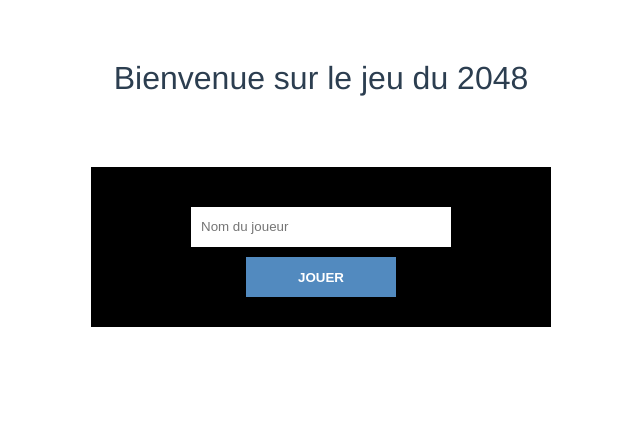
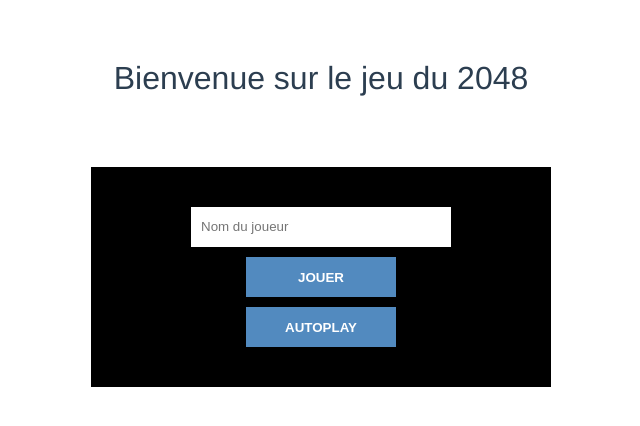
Before and after one commit to louzito/2048-vuejs, a Vue app: page /#/ in a window 1280 px wide. Shown: the top 426 px of the page, without its empty margins (319-959 px from the left). Built offline with nearby package versions, Linux system fonts and the light colour scheme.

Commit message:
debut ia

```diff
--- /dev/null
+++ b/src/components/autoplay/Autoplay.vue
@@ -0,0 +1,27 @@
+<template >
+</template>
+
+<script>
+import store from '@/utils/store.js'
+
+export default {
+  name: "Autoplay",
+  props: ['board'],
+  created () {
+    setTimeout(function () {
+        this.board.move('down')
+        this.board.move('left')
+        if (this.board.hasMoved) {
+            this.board.move('right')
+        }
+        if (this.board.hasMoved) {
+            this.board.move('up')
+        }
+    },2000);
+  },
+  data() {
+    return {
+    }
+  }
+}
+</script>
--- a/src/components/home/Home.vue
+++ b/src/components/home/Home.vue
@@ -7,7 +7,7 @@
           Player : {{ nickname }}<br>
           Votre score : {{ board.points }}<br>
         </div>
-        <span @click="refreshBoard"  class="refresh-btn">Rejouer</span>
+        <span @click="refreshBoard"  class="refresh-btn" id="refreshBtn">Rejouer</span>
 
       </div>
       <div v-if="board.over" class="game-over-form">
@@ -21,6 +21,7 @@
           </div>
         </div>
       </div>
+      <autoplay v-if="autoplay" :board="board"></autoplay>
     </div>
   </div>
 </template>
@@ -30,16 +31,20 @@
 import board from '@/utils/board.js'
 import store from '@/utils/store.js'
 import Init from '@/components/init/Init'
+import Autoplay from '@/components/autoplay/Autoplay'
 
 export default {
   name: 'Home',
-  components: { Init },
+  components: { Init, Autoplay },
   computed: {
     nickname() {
       return store.getters.getNickname
     },
     duration() {
       return store.getters.getDurationGame
+    },
+    autoplay() {
+      return store.getters.getAutoplay
     }
   },
   methods: {
@@ -93,6 +98,9 @@ export default {
      sendScore: function () {
        this.$router.push({path: '/leaderboard'})
        this.$router.forward()
+     },
+     autoplayFunc: function() {
+       console.log('ok')
      }
   },
   data () {
--- a/src/components/init/Init.vue
+++ b/src/components/init/Init.vue
@@ -2,6 +2,7 @@
   <div class="player-form">
     <input v-model="nickname" placeholder="Nom du joueur"/>
     <button @click="init" type="button">Jouer</button>
+    <button @click="initAutoplay" type="button">Autoplay</button>
     <p v-if="error">{{ error }}</p>
   </div>
 </template>
@@ -19,6 +20,15 @@ export default {
         start: new Date()
       }
       store.commit('setDateGame', dateGame)
+    },
+    initAutoplay() {
+      store.commit('setNickname', '[AI] Lou')
+      let dateGame = {
+        end: null,
+        start: new Date()
+      }
+      store.commit('setDateGame', dateGame)
+      store.commit('setAutoplay', true)
     }
   },
   data() {
@@ -48,7 +58,7 @@ export default {
   }
   .player-form button {
     display: block;
-    margin: 0 auto;
+    margin: 0 auto 10px auto;
     height: 40px;
     width: 150px;
     text-transform: uppercase;
--- a/src/utils/store.js
+++ b/src/utils/store.js
@@ -10,7 +10,8 @@ const store = new Vuex.Store({
         dateGame: {
             start: null,
             end: null
-        }
+        },
+        autoplay: false
     },
     getters: {
         getBoard(state) {
@@ -31,6 +32,9 @@ const store = new Vuex.Store({
             let result = Math.abs(dif)
             return result
         },
+        getAutoplay(state) {
+            return state.autoplay
+        }
     },
     mutations: {
         setBoard(state, board) {
@@ -42,6 +46,9 @@ const store = new Vuex.Store({
         setDateGame(state, date) {
             state.dateGame = date
         },
+        setAutoplay(state, autoplayState) {
+            state.autoplay = autoplayState
+        }
     }
 })
 
```
